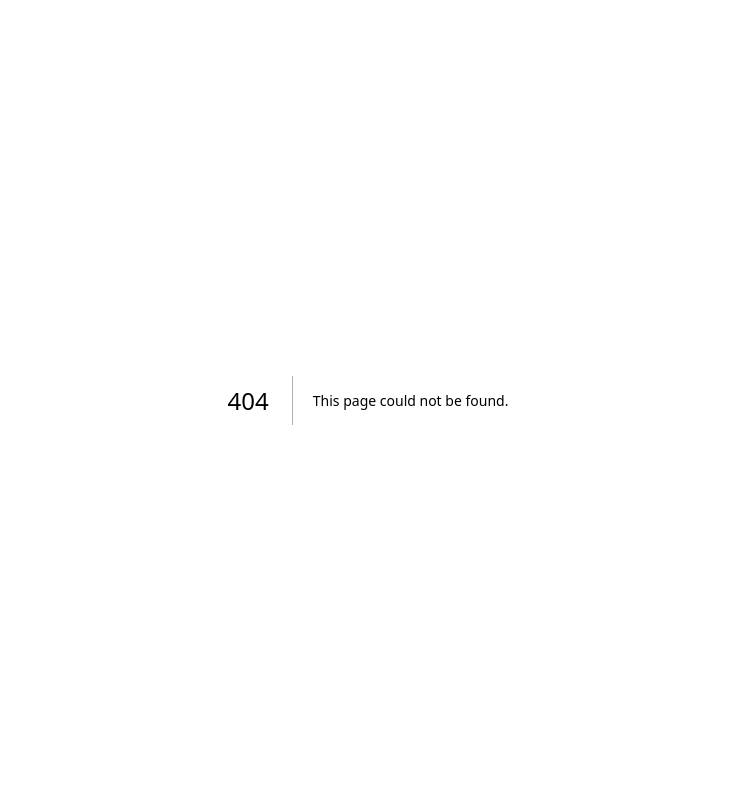
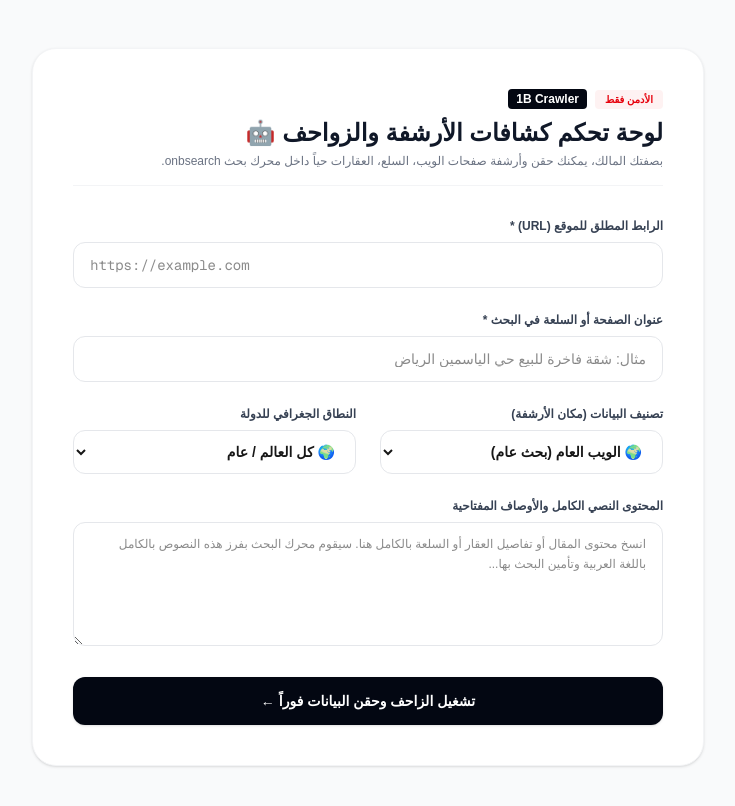
Before and after one commit to abd2020design-cloud/onbsearch, a Next.js app: page /indexer in a window 1280 px wide. Before the commit this address had no page. Shown: the top 806 px of the page, without its empty margins (272-1007 px from the left). Built offline with nearby package versions, Linux system fonts and the light colour scheme.

Commit message:
feat: deploy master crawler administrator indexer dashboard layout

```diff
--- /dev/null
+++ b/app/indexer/page.tsx
@@ -0,0 +1,151 @@
+'use client'
+
+import { useState } from 'react'
+
+export default function AdminIndexerPage() {
+  const [loading, setLoading] = useState(false)
+  const [formData, setFormData] = useState({
+    url_to_index: '',
+    custom_title: '',
+    custom_desc: '',
+    category_type: 'web',
+    country: 'ALL'
+  })
+
+  const handleSubmit = async (e: React.FormEvent) => {
+    e.preventDefault()
+    if (!formData.url_to_index || !formData.custom_title) {
+      alert('يرجى ملء الحقول الإلزامية الرابط والعنوان!')
+      return
+    }
+
+    setLoading(true)
+
+    try {
+      // إرسال طلب الأرشفة الفوري لعقل الزاحف الآلي API المدمج بالموقع
+      const response = await fetch('/api/crawl', {
+        method: 'POST',
+        headers: { 'Content-Type': 'application/json' },
+        body: JSON.stringify(formData)
+      })
+
+      const result = await response.json()
+      setLoading(false)
+
+      if (response.ok) {
+        alert(`✓ ${result.message || 'تمت الأرشفة بنجاح!'}`)
+        // إعادة تصفير الاستمارة استعداداً لموقع آخر
+        setFormData({
+          url_to_index: '',
+          custom_title: '',
+          custom_desc: '',
+          category_type: 'web',
+          country: 'ALL'
+        })
+      } else {
+        alert(`🚨 خطأ من السيرفر: ${result.error}`)
+      }
+
+    } catch (err: any) {
+      setLoading(false)
+      alert(`🚨 خطأ في الاتصال بالشبكة: ${err.message}`)
+    }
+  }
+
+  return (
+    <main className="min-h-screen bg-gray-50 py-12 px-4 text-right" dir="rtl">
+      <div className="max-w-2xl mx-auto bg-white p-8 md:p-10 rounded-3xl shadow-sm border border-gray-100">
+
+        <header className="mb-8 border-b border-gray-100 pb-4">
+          <div className="flex items-center gap-2 mb-2">
+            <span className="bg-red-50 text-red-600 font-bold px-2.5 py-0.5 rounded text-[10px] uppercase">الأدمن فقط</span>
+            <span className="bg-gray-950 text-white font-black text-xs px-2 py-0.5 rounded">1B Crawler</span>
+          </div>
+          <h1 className="text-2xl font-black text-gray-900">لوحة تحكم كشافات الأرشفة والزواحف 🤖</h1>
+          <p className="text-gray-500 text-xs mt-1">بصفتك المالك، يمكنك حقن وأرشفة صفحات الويب، السلع، العقارات حياً داخل محرك بحث onbsearch.</p>
+        </header>
+
+        <form onSubmit={handleSubmit} className="space-y-6">
+          {/* رابط الصفحة المراد زحفها */}
+          <div>
+            <label className="block text-xs font-bold text-gray-700 mb-2">الرابط المطلق للموقع (URL) *</label>
+            <input
+              type="url"
+              required
+              placeholder="https://example.com"
+              value={formData.url_to_index}
+              className="w-full border border-gray-200 rounded-xl px-4 py-3 focus:outline-none focus:border-blue-500 text-left font-mono text-sm"
+              dir="ltr"
+              onChange={(e) => setFormData({ ...formData, url_to_index: e.target.value })}
+            />
+          </div>
+
+          {/* العنوان المؤرشف */}
+          <div>
+            <label className="block text-xs font-bold text-gray-700 mb-2">عنوان الصفحة أو السلعة في البحث *</label>
+            <input
+              type="text"
+              required
+              placeholder="مثال: شقة فاخرة للبيع حي الياسمين الرياض"
+              value={formData.custom_title}
+              className="w-full border border-gray-200 rounded-xl px-4 py-3 focus:outline-none focus:border-blue-500 text-right font-medium text-sm"
+              onChange={(e) => setFormData({ ...formData, custom_title: e.target.value })}
+            />
+          </div>
+
+          <div className="grid grid-cols-1 md:grid-cols-2 gap-6">
+            {/* تصنيف البيانات المدمج */}
+            <div>
+              <label className="block text-xs font-bold text-gray-700 mb-2">تصنيف البيانات (مكان الأرشفة)</label>
+              <select
+                className="w-full border border-gray-200 rounded-xl px-4 py-3 focus:outline-none focus:border-blue-500 text-right font-semibold text-sm bg-white"
+                value={formData.category_type}
+                onChange={(e) => setFormData({ ...formData, category_type: e.target.value })}
+              >
+                <option value="web">🌍 الويب العام (بحث عام)</option>
+                <option value="cars">🏎️ سوق السيارات والمزادات</option>
+                <option value="realestate">🏢 العقارات والأراضي</option>
+              </select>
+            </div>
+            {/* تحديد نطاق الدولة الإقليمي */}
+            <div>
+              <label className="block text-xs font-bold text-gray-700 mb-2">النطاق الجغرافي للدولة</label>
+              <select
+                className="w-full border border-gray-200 rounded-xl px-4 py-3 focus:outline-none focus:border-blue-500 text-right font-semibold text-sm bg-white"
+                value={formData.country}
+                onChange={(e) => setFormData({ ...formData, country: e.target.value })}
+              >
+                <option value="ALL">🌍 كل العالم / عام</option>
+                <option value="SA">🇸🇦 المملكة العربية السعودية</option>
+                <option value="EG">🇪🇬 جمهورية مصر العربية</option>
+                <option value="AE">🇦🇪 الإمارات العربية المتحدة</option>
+              </select>
+            </div>
+          </div>
+
+          {/* محتوى ونص الصفحة الكامل الكشاف */}
+          <div>
+            <label className="block text-xs font-bold text-gray-700 mb-2">المحتوى النصي الكامل والأوصاف المفتاحية</label>
+            <textarea
+              rows={5}
+              placeholder="انسخ محتوى المقال أو تفاصيل العقار أو السلعة بالكامل هنا. سيقوم محرك البحث بفرز هذه النصوص بالكامل باللغة العربية وتأمين البحث بها..."
+              value={formData.custom_desc}
+              className="w-full border border-gray-200 rounded-xl px-4 py-3 focus:outline-none focus:border-blue-500 text-right text-xs leading-relaxed"
+              onChange={(e) => setFormData({ ...formData, custom_desc: e.target.value })}
+            ></textarea>
+          </div>
+
+          {/* زر حقن المارد */}
+          <button
+            type="submit"
+            disabled={loading}
+            className="w-full bg-gray-950 text-white font-bold py-3.5 rounded-xl hover:bg-blue-600 transition disabled:bg-gray-400 text-sm shadow-sm"
+          >
+            {loading ? 'جاري تشغيل زاحف 1B وضخ البيانات بالسيرفر...' : 'تشغيل الزاحف وحقن البيانات فوراً ←'}
+          </button>
+        </form>
+
+      </div>
+    </main>
+  )
+}
```
